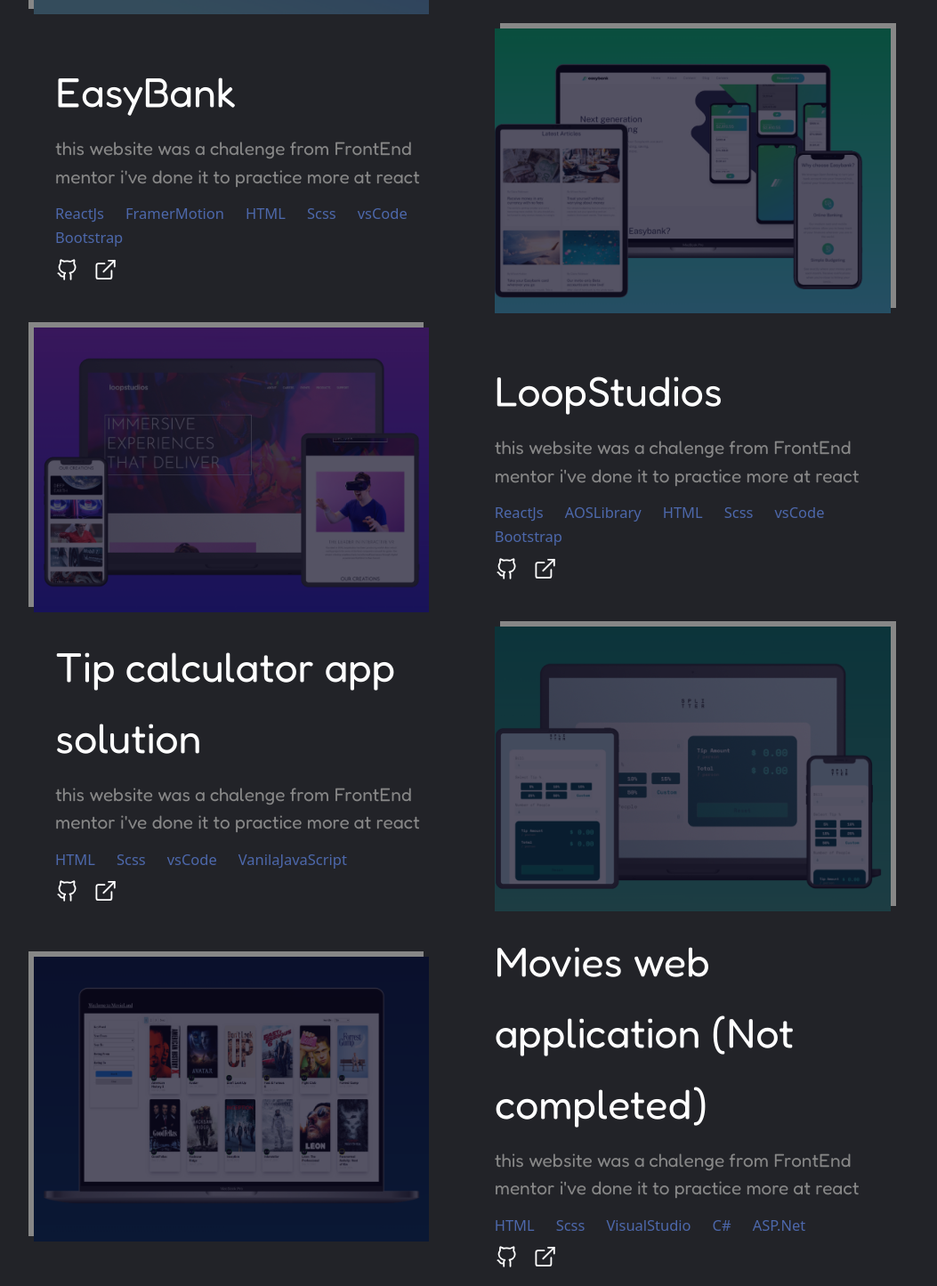
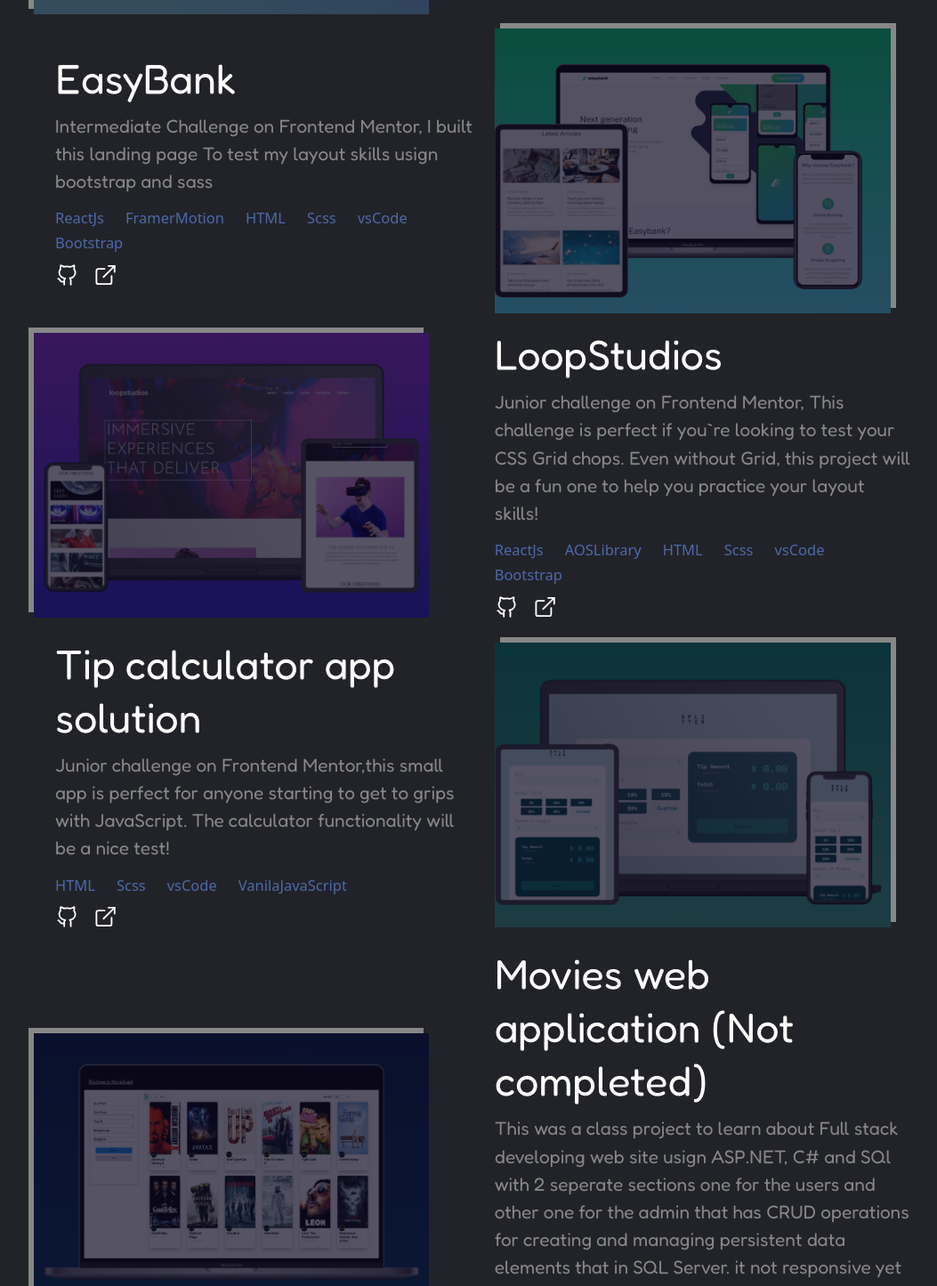
Before and after one commit to u-bx31/Portfolio_v1, a React (Create React App) app: page / in a window 1280 px wide. Shown: the part 2689-4134 px from the top of the page at 89% size, without its empty margins (96-1149 px from the left). Built offline with nearby package versions, Linux system fonts and the light colour scheme; a web font is replaced by a local one.

Commit message:
add-descriptionProjects

```diff
--- a/src/Components/Contact.jsx
+++ b/src/Components/Contact.jsx
@@ -8,16 +8,16 @@ import ContainerMotion from './motions/ContainerMotion';
 import ItemMotion from './motions/ItemMotion';
 
 const customVariants = {
-    hidden :{
-        opacity : 0,
-        y : -20,
+    hidden: {
+        opacity: 0,
+        y: -20,
     },
-    visible:{
-        opacity : 1,
-        y : 0,
-        transition :{
-            duration : 1,
-            staggerChildren : 1,
+    visible: {
+        opacity: 1,
+        y: 0,
+        transition: {
+            duration: 1,
+            staggerChildren: 1,
         }
     }
 }
@@ -34,7 +34,7 @@ const Contact = () => {
                 <div className="c-contact_content ">
                     <div className="container-lg c-contact_content_items pb-lg-5 pb-4 pt-lg-5 pt-3 ">
                         <ContainerMotion className="d-flex flex-lg-row flex-column justify-content-center ">
-                            <motion.div variants={customVariants}  className="c-contact_content_items_desc d-block  w-100 ">
+                            <motion.div variants={customVariants} className="c-contact_content_items_desc d-block  w-100 ">
                                 <ItemMotion className="c_headers d-flex flex-row align-items-center mb-lg-5 mt-0 mb-3">
                                     <div className="c_headers_arrowIcon me-sm-2 me-1">
                                         <IconsArrows />
@@ -48,7 +48,8 @@ const Contact = () => {
                                     if my Work interested you dont hesitate to contact me ✌😉
                                 </ItemMotion>
                             </motion.div>
-                            <motion.div variants={customVariants}  className="c-contact_content_items_links d-flex flex-column p-2 justify-content-center ">
+                            <div className="c-contact_content_items_links d-flex flex-column p-2 justify-content-center ">
+                                <motion.div variants={customVariants}  className='d-flex flex-column'>
                                     <ItemMotion className="d-flex justify-content-center align-items-center pb-3">
                                         <div className="c-contact_content_items_links_icon  mx-2"><LinkdinIcon /></div>
                                         <div className="c-contact_content_items_links_link"><a href="https://www.linkedin.com/">/oussama-labchari</a></div>
@@ -62,6 +63,8 @@ const Contact = () => {
                                         <div className="c-contact_content_items_links_link"><a href="mailTo:oussama.bx31@gmail.com">/Oussama.bx31@gmail.com</a></div>
                                     </ItemMotion>
                                 </motion.div>
+
+                            </div>
                         </ContainerMotion>
                     </div>
 
--- a/src/Components/Projects.jsx
+++ b/src/Components/Projects.jsx
@@ -37,7 +37,7 @@ const Projects = () => {
                             <MainMotion condition={true} className={`d-flex  ${position === 'left' ? 'flex-md-row-reverse' : position === 'right' ? 'flex-md-row' : ''} flex-column-reverse align-items-center py-lg-2 py-3`}>
                                 <div className="c_project_content w-100 px-md-4 px-2 py-md-0 py-2">
                                     <h2>{title}</h2>
-                                    <p >this website was a chalenge from FrontEnd mentor i've done it to practice more at react </p>
+                                    <p >{description} </p>
                                     <div className="c_project_content_tools row  text-center">
                                         {tools_use}
                                     </div>
@@ -55,7 +55,7 @@ const Projects = () => {
                             </MainMotion>
                         )
                     })}
-                    <h3 className='mx-auto c_project_soon pt-lg-3'>More Project Will be Added Soon ... </h3>
+                    <h3 className='mx-auto c_project_soon pt-lg-3'>More Projects Will be Added Soon ... </h3>
                 </ItemMotion>
             </ContainerMotion>
         </section>
--- a/src/Components/Skills.jsx
+++ b/src/Components/Skills.jsx
@@ -38,7 +38,7 @@ const Skills = () => {
                     </div>
                 </ItemMotion>
                 <MainMotion condition={frontend.length && backend.length && devTools.length > 0}>
-                    <div className="d-flex justify-content-between flex-lg-row flex-column">
+                    <div className="d-flex justify-content-between flex-xl-row flex-column">
                         <div className="c_skills_cmd-app w-100 d-lg-block d-none">
                             <div className="c_skills_cmd-app_top"></div>
                             <MainMotion condition={frontend.length && backend.length && devTools.length > 0} className="c_skills_cmd-app_comands text-white p-3">
--- a/src/Components/data/projectsData.js
+++ b/src/Components/data/projectsData.js
@@ -7,7 +7,7 @@ import img_moviesLand from '../../images/img_moviesLand.jpeg';
 const ProjectsData = [
     {
         title : 'Ip Adresse Tracker',
-        description : '',
+        description : 'Intermediate challenge on Frontend Mentor,in this project i use Two separate APIs together to create an IP Address Tracking app',
         tools : ['ReactJs','HTML','Scss','vsCode','Bootstrap','LeafletAPI','ReactLeaflet','ipGeolocatioAPI'],
         urls : {
             github:'https://github.com/u-bx31/IpAdresseTrackerProject',
@@ -19,7 +19,7 @@ const ProjectsData = [
     },
     {
         title : 'EasyBank',
-        description : '',
+        description : 'Intermediate Challenge on Frontend Mentor, I built this landing page To test my layout skills usign bootstrap and sass',
         tools : ['ReactJs','FramerMotion','HTML','Scss','vsCode','Bootstrap'],
         urls : {
             github:'https://github.com/u-bx31/EasyBank-LandingPage',
@@ -30,7 +30,7 @@ const ProjectsData = [
     },
     {
         title : 'LoopStudios ',
-        description : '',
+        description : 'Junior challenge on Frontend Mentor, This challenge is perfect if you`re looking to test your CSS Grid chops. Even without Grid, this project will be a fun one to help you practice your layout skills! ',
         tools : ['ReactJs','AOSLibrary','HTML','Scss','vsCode','Bootstrap'],
         urls : {
             github:'https://github.com/u-bx31/LoopstudiosProject',
@@ -41,7 +41,7 @@ const ProjectsData = [
     },
     {
         title : 'Tip calculator app solution',
-        description : '',
+        description : 'Junior challenge on Frontend Mentor,this small app is perfect for anyone starting to get to grips with JavaScript. The calculator functionality will be a nice test!',
         tools : ['HTML','Scss','vsCode','VanilaJavaScript'],
         urls : {
             github:'https://github.com/u-bx31/TipCalculatorProject',
@@ -52,8 +52,8 @@ const ProjectsData = [
     },
     {
         title : 'Movies web application (Not completed)',
-        description : '',
-        tools : ['HTML','Scss','VisualStudio','C#','ASP.Net'],
+        description : 'This was a class project to learn about Full stack developing web site usign ASP.NET, C# and SQl with 2 seperate sections one for the users and other one for the admin that has CRUD operations for creating and managing persistent data elements that in SQL Server. it not responsive yet but will be added soon',
+        tools : ['HTML','Scss','VisualStudio','C#','ASP.Net','SQLDataBase'],
         urls : {
             github:'https://github.com/u-bx31/MoviesWeb',
             link : '#'
--- a/src/Components/motions/IconsMotion.jsx
+++ b/src/Components/motions/IconsMotion.jsx
@@ -13,8 +13,8 @@ const IconsMotion = ({ children, className, condition }) => {
             y: 0,
             transition: {
                 duration: 1,
-                staggerChildren: 1.3,
-                delayChildren: 1.5
+                staggerChildren: 1.4,
+                delayChildren: 1.7
             }
         }
     }
--- a/src/Styles/css/Style.css
+++ b/src/Styles/css/Style.css
@@ -498,7 +498,7 @@ header {
   font-family: "Fredoka", sans-serif;
   font-weight: 400;
   font-size: 2.9rem;
-  line-height: 80px;
+  line-height: 60px;
   color: white;
 }
 .c_project_content p {
--- a/src/Styles/sass/components/_projects.scss
+++ b/src/Styles/sass/components/_projects.scss
@@ -7,7 +7,7 @@
       font-family: $fontFredoka;
       font-weight: 400;
       font-size: 2.9rem;
-      line-height: 80px;
+      line-height: 60px;
       color: $White;
     }
     p {
```
Lines whose indentation alone changed are shown as unchanged.
